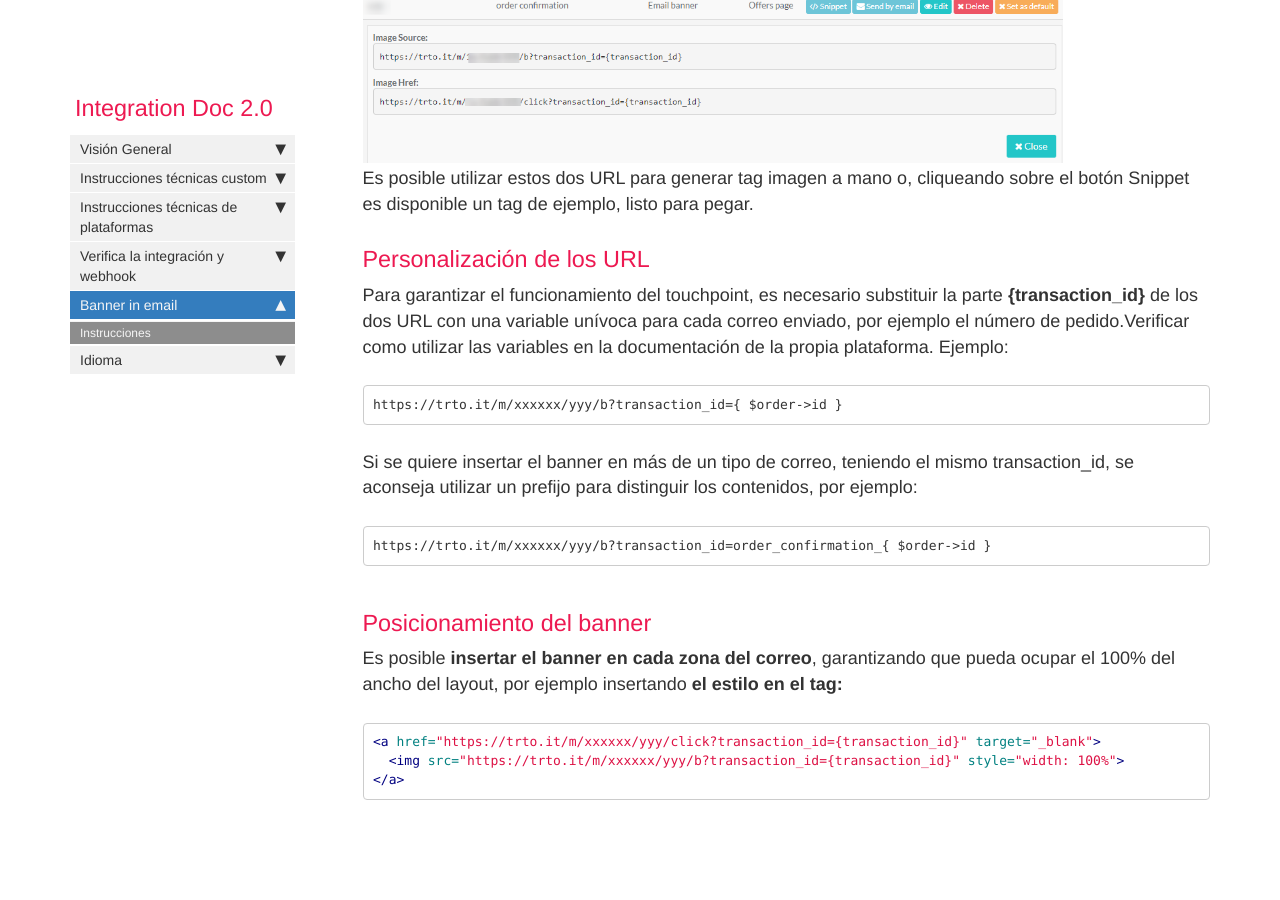
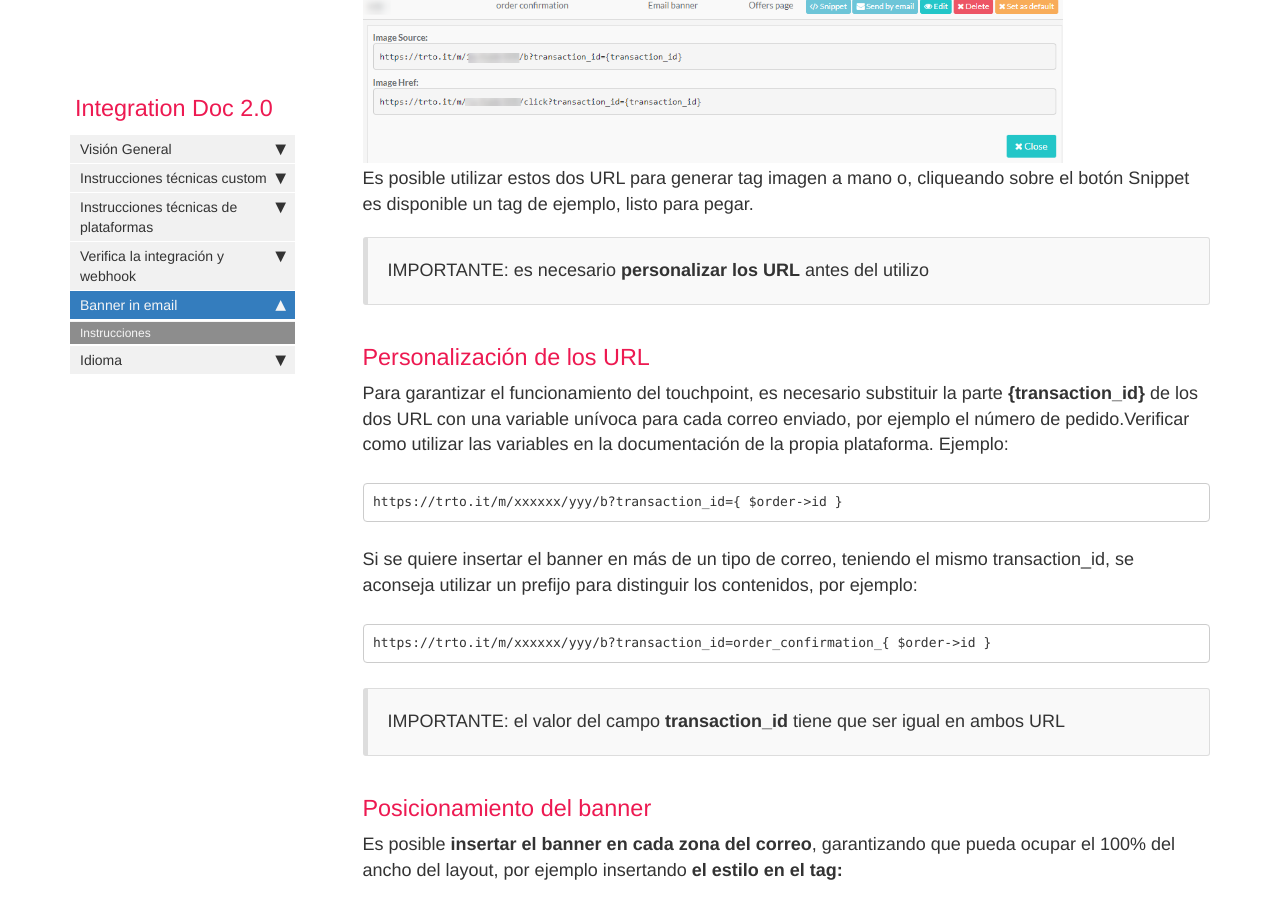
Before and after one commit to flyertech/trx_docs_es, a Jekyll site: the page built from pages/mydoc/banner_email.md, in a window 1280 px wide and 900 px high, scrolled down 1328 px. Built offline with Jekyll 4.4.1, drawn with Linux system fonts in a browser that asks for light colours; nearby versions of some CDN libraries; comment, search, counter and statistics services are not loaded.

Commit message:
Aggiunte frasi mancanti istruzioni email banner.

````diff
--- a/pages/mydoc/banner_email.md
+++ b/pages/mydoc/banner_email.md
@@ -23,7 +23,7 @@ Se abrirá un box de detalles con dentro dos URL:
 
 Es posible utilizar estos dos URL para generar tag imagen a mano o, cliqueando sobre el botón Snippet es disponible un tag de ejemplo, listo para pegar.
 
-<!--{% include callout.html content="IMPORTANTE: è necessario **personalizzare gli URL** prima dell’utilizzo" %}-->
+{% include callout.html content="IMPORTANTE: es necesario  **personalizar los URL** antes del utilizo" %}
 
 ### Personalización de los URL
 Para garantizar el funcionamiento del touchpoint, es necesario substituir la parte **{transaction_id}**  de los dos URL con una variable unívoca para cada correo enviado, por ejemplo el número de pedido.Verificar como utilizar las variables en la documentación de la propia plataforma.
@@ -37,7 +37,7 @@ Si se quiere insertar el banner en más de un tipo de correo, teniendo el mismo
 https://trto.it/m/xxxxxx/yyy/b?transaction_id=order_confirmation_{ $order->id }
 ```
 
-<!--{% include callout.html content="IMPORTANTE: il valore del campo **transaction_id** deve essere identico in entrambi gli URL!" %}-->
+{% include callout.html content="IMPORTANTE:  el valor del campo **transaction_id** tiene que ser igual en ambos URL" %}
 
 
 ### Posicionamiento del banner
````
